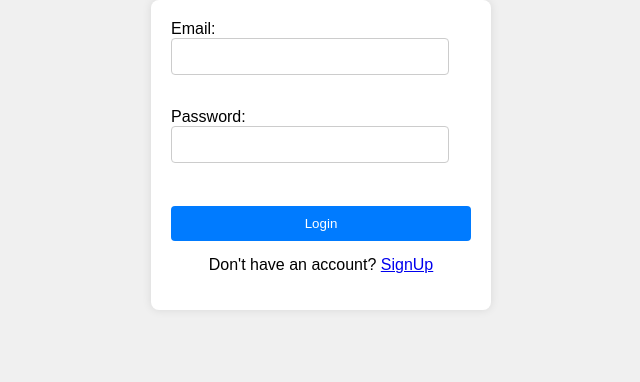
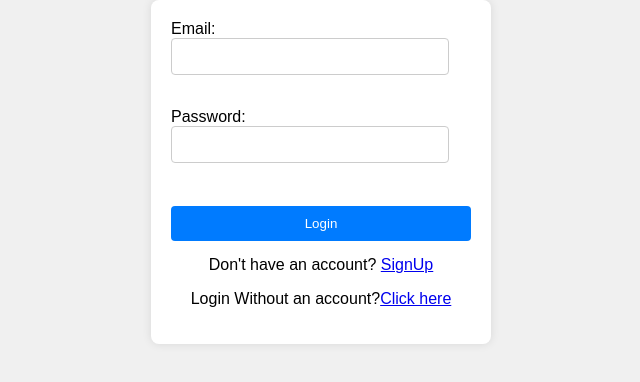
Before and after one commit to abie-03/Task-Manager, a plain HTML site: page index.html in a window 1280 px wide. Shown: the part 108-490 px from the top of the page, without its empty margins (319-959 px from the left). Drawn offline with Linux system fonts and the light colour scheme.

Commit message:
Third commit

```diff
--- a/index.html
+++ b/index.html
@@ -21,6 +21,7 @@
       <br>
       <button type="submit" id="login">Login</button>
       <p>Don't have an account? <a href="signup.html">SignUp</a></p>
+      <p>Login Without an account?<a href="task.html">Click here</a></p>
     </form>
     <script type="text/javascript" src="validate.js"></script>
   </body>
```
